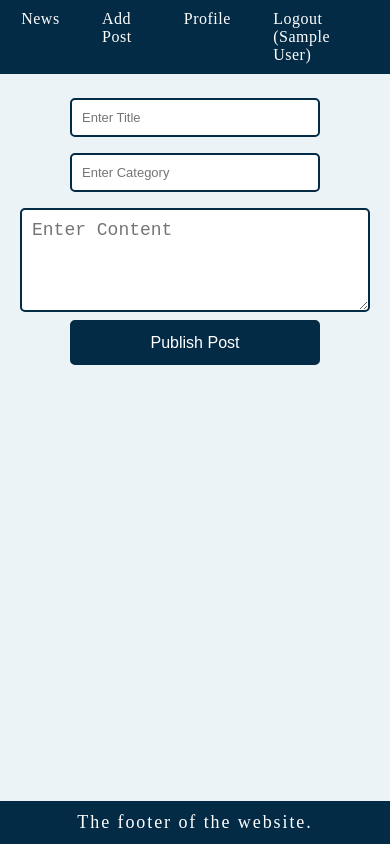
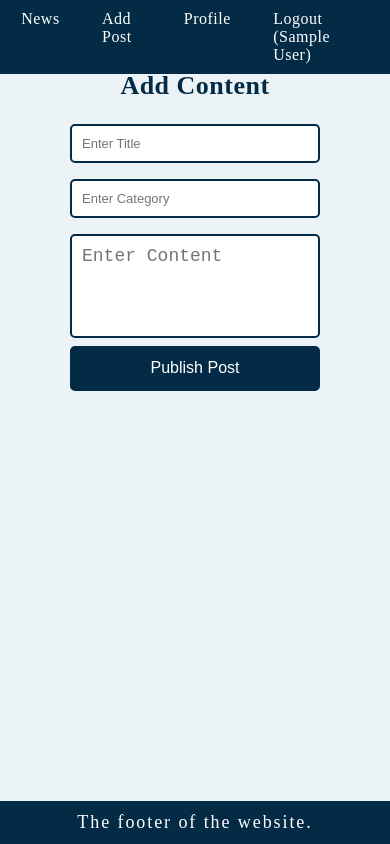
Before and after one commit to ds4004/Bulletin, a React (Create React App) app in the folder frontend/: page /add in a window 390 px wide. Built offline with nearby package versions, Linux system fonts and the light colour scheme; sample sign-in values are in the browser's storage.

Commit message:
modified frontend

```diff
--- a/frontend/src/Components/AddContent/AddContent.css
+++ b/frontend/src/Components/AddContent/AddContent.css
@@ -16,7 +16,6 @@
     flex-direction: column;
     align-items: center;
     width: 400px;
-    max-width: 400px;
     margin: 8px 0;
     position: relative;
 }
@@ -25,7 +24,6 @@ input[type="text"],
 textarea {
     padding: 10px;
     width: 400px;
-    max-width: 400px;
     box-sizing: border-box;
 }
 
@@ -35,7 +33,6 @@ textarea {
     border: 2px solid #042b45;
     padding: 10px;
     width: 400px;
-    max-width: 400px;
     box-sizing: border-box;
 }
 
@@ -46,7 +43,6 @@ textarea {
     border: 2px solid #042b45;
     padding: 10px;
     width: 350px;
-    max-width: 350px;
     box-sizing: border-box;
 }
 
@@ -63,9 +59,14 @@ textarea {
     margin: 2px 0px 0px 0px;
 }
 
+textarea{
+    resize: none;
+}
+
 @media (max-width: 768px) {
     .prod-form {
         font-size: small;
+        margin-top: 0.8rem;
     }
 
     input[type="text"],
@@ -73,6 +74,15 @@ textarea {
     #prod-submit {
         width: 250px;
         font-size: small;
+        box-sizing: border-box;
+    }
+
+    .inputBox{
+        width: 250px;
+    }
+
+    .prod-box{
+        width: 250px;
     }
 
     #prod-submit {
@@ -85,3 +95,10 @@ textarea {
         font-size: small;
     }
 }
+
+body
+{
+    margin-top:0.8rem;
+    padding: 0.8rem;
+    overflow-x: hidden;
+}
--- a/frontend/src/Components/AddContent/AddContent.js
+++ b/frontend/src/Components/AddContent/AddContent.js
@@ -71,7 +71,6 @@ const AddContent = () => {
           <></>
         )}
       </div>
-
       <div className="inputBox">
         <textarea
           rows="4"
--- a/frontend/src/Components/ContentList/ContentList.css
+++ b/frontend/src/Components/ContentList/ContentList.css
@@ -129,11 +129,9 @@ body {
 
 .update-link,
 .del-button {
-    background-image: linear-gradient(
-        to bottom right,
-        #353232,
-        rgb(106, 108, 110)
-    );
+    background-image: linear-gradient(to bottom right,
+            #353232,
+            rgb(106, 108, 110));
     color: whitesmoke;
     padding: 5px;
     cursor: pointer;
@@ -197,25 +195,36 @@ body {
     }
 
     .card_content {
-        background-color: #c08484;
+        background-image: linear-gradient(to bottom right, #03304e, #3d9dde);
         height: 100%;
         width: 100%;
-        color: black;
+        color: white;
         border-radius: 10px;
         box-sizing: border-box;
-        overflow: hidden;
+        overflow: auto;
+        align-items: center;
     }
 
     .card_text {
-        background-color: #c08484;
+        background-image: linear-gradient(to bottom right, #3d9dde, #03304e);
         height: 100%;
         width: 100%;
         border-radius: 10px;
-        color: black;
+        color: white;
         padding: 10px;
         box-sizing: border-box;
         text-align: justify;
         overflow: auto;
+        font-weight: 100;
+    }
+
+    body {
+        font-family: "Quicksand", serif;
+        padding: 0.8rem;
+        letter-spacing: 0.5px;
+        background: #ecf3f7;
+        margin: 0.8rem;
+        overflow-x: hidden;
     }
 }
 
@@ -269,24 +278,35 @@ body {
     }
 
     .card_content {
-        background-color: #c08484;
+        background-image: linear-gradient(to bottom right, #03304e, #3d9dde);
         height: 100%;
         width: 100%;
-        color: black;
+        color: white;
         border-radius: 10px;
         box-sizing: border-box;
-        overflow: hidden;
+        overflow: auto;
+        align-items: center;
     }
 
     .card_text {
-        background-color: #c08484;
+        background-image: linear-gradient(to bottom right, #3d9dde, #03304e);
         height: 100%;
         width: 100%;
         border-radius: 10px;
-        color: black;
+        color: white;
         padding: 10px;
         box-sizing: border-box;
         text-align: justify;
         overflow: auto;
+        font-weight: 100;
+    }
+
+    body {
+        font-family: "Quicksand", serif;
+        padding: 0.8rem;
+        letter-spacing: 0.5px;
+        background: #ecf3f7;
+        margin-top: 0.8rem;
+        overflow-x: hidden;
     }
 }
```
